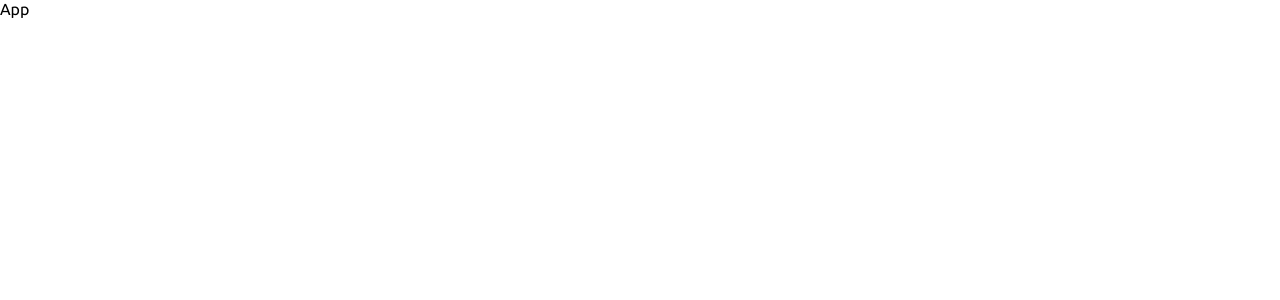
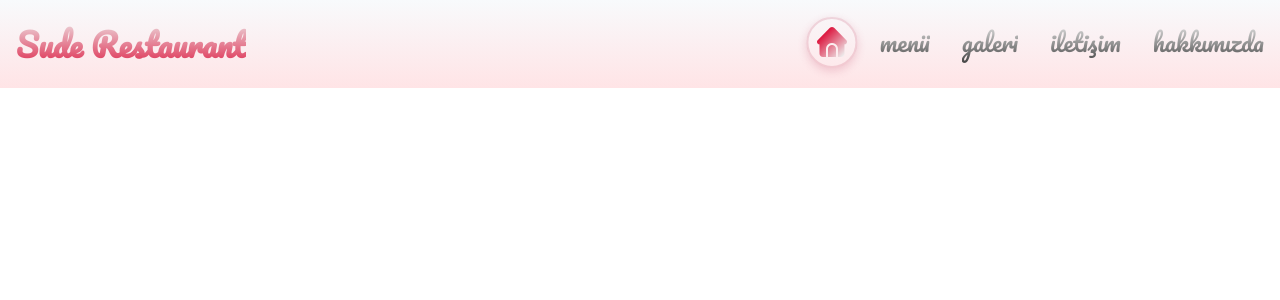
Before and after one commit to doom-white/suderestaurant, a React (Create React App) app: page / in a window 1280 px wide. Shown: the top 300 px of the page. Built offline with nearby package versions, Linux system fonts and the light colour scheme.

Commit message:
created navbar & styled it

```diff
--- a/src/App.js
+++ b/src/App.js
@@ -1,7 +1,12 @@
 import React from "react";
+import HeaderNav from "./components/HeaderNav";
 
 const App = () => {
-  return <div>App</div>;
+  return (
+    <>
+      <HeaderNav />
+    </>
+  );
 };
 
 export default App;
--- /dev/null
+++ b/src/assets/css/header-nav.css
@@ -0,0 +1,221 @@
+.header-container {
+  position: sticky;
+  top: 0;
+  z-index: 99;
+  margin-bottom: 1rem;
+}
+
+.header-nav {
+  width: 100%;
+  background: linear-gradient(to bottom, rgb(248, 250, 252), #ffe4e6);
+  background-repeat: no-repeat;
+  display: flex;
+  justify-content: space-between;
+  padding: 1rem;
+  position: relative;
+}
+
+/*? HEADER_LOGO */
+
+.header-logo-div {
+  display: flex;
+  align-items: center;
+  justify-content: flex-start;
+  flex: 0 40%;
+}
+
+.header-logo-text {
+  font-family: "Pacifico", cursive;
+  font-size: 2rem;
+  background: -webkit-linear-gradient(#eee, crimson);
+  background-clip: text;
+  -webkit-text-fill-color: transparent;
+  user-select: none;
+}
+
+/*? HEADER_MENU_LIST */
+
+.header-list-div {
+  display: flex;
+  align-items: center;
+  justify-content: space-around;
+  gap: 2rem;
+  position: relative;
+}
+
+.header-list-div a {
+  font-family: "Pacifico", cursive;
+  font-size: 1.5rem;
+  padding-bottom: 0.3rem;
+  cursor: pointer;
+  display: flex;
+  align-items: center;
+  justify-content: center;
+  user-select: none;
+  background: -webkit-linear-gradient(#eee, #333);
+  background-clip: text;
+  -webkit-background-clip: text;
+  -webkit-text-fill-color: transparent;
+  transition: color 0.3s ease-in-out;
+}
+
+.header-list-div a:hover {
+  background: -webkit-linear-gradient(#eee, crimson);
+  background-clip: text;
+  -webkit-background-clip: text;
+  -webkit-text-fill-color: transparent;
+}
+
+.header-list-div a img {
+  display: none;
+  width: 2rem;
+  height: 2rem;
+}
+
+.header-list-div a:is(.active) img {
+  display: flex;
+}
+
+.header-list-div a.active p {
+  display: none;
+}
+
+/*? HEADER_COLLAPSE */
+
+.btn-toggle {
+  width: 2rem;
+  height: 1.5rem;
+  display: none;
+  flex-direction: column;
+  justify-content: space-around;
+  border-radius: 3px;
+  padding: 0.1rem;
+  position: absolute;
+  right: 1rem;
+  top: 2rem;
+  transition: all 0.3s linear;
+}
+
+.btn-toggle span {
+  display: inline-flex;
+  width: 100%;
+  height: 0.15rem;
+  background-color: rgba(220, 20, 60, 0.8);
+  border-radius: 2px;
+  transition: all 0.3s linear;
+}
+
+.btn-toggle:hover {
+  background-color: rgba(220, 20, 60, 0.1);
+}
+
+.btn-toggle.active-toggle span:nth-child(1) {
+  display: none;
+}
+
+.btn-toggle.active-toggle span:nth-child(2) {
+  transform: translate(0, 0.32rem) rotate(-45deg);
+}
+
+.btn-toggle.active-toggle span:nth-child(3) {
+  transform: translate(0, -0.32rem) rotate(45deg);
+}
+
+.btn-toggle.active-toggle + .header-list-div {
+  display: flex;
+}
+
+/*? INDICATOR */
+
+.indicator {
+  position: absolute;
+  top: 0.08rem;
+  left: -8.5rem;
+  width: 3.2rem;
+  height: 3.2rem;
+  z-index: 1;
+  transition: 0.7s !important;
+  border-radius: 50%;
+}
+
+.light-nav .indicator {
+  border: 2px solid rgba(196, 77, 107, 0.2);
+  box-shadow: rgba(196, 77, 107, 0.24) 0px 3px 8px;
+  border-radius: 2rem;
+}
+
+/*? INDICATOR STEPS */
+
+.light-nav a:nth-child(1):is(.active) ~ .indicator {
+  transform: translateX(7.9rem);
+}
+
+.light-nav a:nth-child(2):is(.active) ~ .indicator {
+  transform: translateX(15.6rem);
+}
+
+.light-nav a:nth-child(3):is(.active) ~ .indicator {
+  transform: translateX(20.8rem);
+}
+
+.light-nav a:nth-child(4):is(.active) ~ .indicator {
+  transform: translateX(26.4rem);
+}
+
+.light-nav a:nth-child(5):is(.active) ~ .indicator {
+  transform: translateX(32.8rem);
+}
+
+/*! MEDIA SCREEN */
+
+/* flex-direction -> column | menu-list-display-none */
+@media only screen and (max-width: 992px) {
+  .btn-toggle {
+    display: flex;
+  }
+
+  .header-logo-div {
+    flex: 0 80%;
+  }
+
+  .header-list-div {
+    display: none;
+    flex-direction: column;
+    align-items: flex-start;
+    gap: 1rem;
+    width: 100%;
+    position: absolute;
+    top: 5rem;
+    left: 0;
+    padding: 1rem;
+  }
+
+  /****************** INDICATOR *************************/
+
+  .indicator {
+    top: 0.47rem;
+    left: 0.33rem;
+  }
+
+  /****************** INDICATOR STEPS ************************/
+
+  .light-nav a:nth-child(1):is(.active) ~ .indicator {
+    transform: translate(0.1rem);
+  }
+
+  .light-nav a:nth-child(2):is(.active) ~ .indicator {
+    transform: translate(0, 3.8rem);
+  }
+
+  .light-nav a:nth-child(3):is(.active) ~ .indicator {
+    transform: translate(0, 7.8rem);
+  }
+
+  .light-nav a:nth-child(4):is(.active) ~ .indicator {
+    transform: translate(0.2rem, 11.5rem);
+  }
+
+  .light-nav a:nth-child(5):is(.active) ~ .indicator {
+    transform: translate(0.1rem, 15.6rem);
+  }
+}
--- /dev/null
+++ b/src/components/HeaderNav.js
@@ -0,0 +1,57 @@
+import React, { useState } from "react";
+import { Link, NavLink } from "react-router-dom";
+import homex32 from "../assets/icons/ico_general/homex32.png";
+import menux32 from "../assets/icons/ico_general/menux32.png";
+import galeryx32 from "../assets/icons/ico_general/galeryx32.png";
+import contactx32 from "../assets/icons/ico_general/contactx32.png";
+import aboutx32 from "../assets/icons/ico_general/aboutx32.png";
+
+const HeaderNav = () => {
+  const [hideLinks, setHideLinks] = useState(false);
+
+  return (
+    <header className="header-container">
+      <nav className="header-nav light-nav">
+        <div className="header-logo-div">
+          <Link to="/">
+            <h1 className="header-logo-text">Sude Restaurant</h1>
+          </Link>
+        </div>
+        <button
+          type="button"
+          className={`btn-toggle ${hideLinks ? "active-toggle" : ""}`.trim()}
+          onClick={() => setHideLinks(!hideLinks)}
+        >
+          <span></span>
+          <span></span>
+          <span></span>
+        </button>
+        <div className="header-list-div">
+          <NavLink to="/">
+            <img src={homex32} alt="home" />
+            <p>ana sayfa</p>
+          </NavLink>
+          <NavLink to="/menu">
+            <img src={menux32} alt="menu" />
+            <p>menü</p>
+          </NavLink>
+          <NavLink to="/galery">
+            <img src={galeryx32} alt="galery" />
+            <p>galeri</p>
+          </NavLink>
+          <NavLink to="/contact">
+            <img src={contactx32} alt="contact" />
+            <p>iletişim</p>
+          </NavLink>
+          <NavLink to="/about">
+            <img src={aboutx32} alt="about" />
+            <p>hakkımızda</p>
+          </NavLink>
+          <div className="indicator"></div>
+        </div>
+      </nav>
+    </header>
+  );
+};
+
+export default HeaderNav;
--- a/src/index.css
+++ b/src/index.css
@@ -1,4 +1,6 @@
 @import url("https://fonts.googleapis.com/css2?family=Concert+One&family=Pacifico&family=Ubuntu:ital,wght@0,300;0,400;0,500;0,700;1,300;1,400;1,500;1,700&display=swap");
+
+@import url("./assets/css/header-nav.css");
 
 * {
   padding: 0;
--- a/src/index.js
+++ b/src/index.js
@@ -2,10 +2,13 @@ import React from "react";
 import ReactDOM from "react-dom/client";
 import "./index.css";
 import App from "./App";
+import { BrowserRouter } from "react-router-dom";
 
 const root = ReactDOM.createRoot(document.getElementById("root"));
 root.render(
   <React.StrictMode>
-    <App />
+    <BrowserRouter>
+      <App />
+    </BrowserRouter>
   </React.StrictMode>
 );
```
